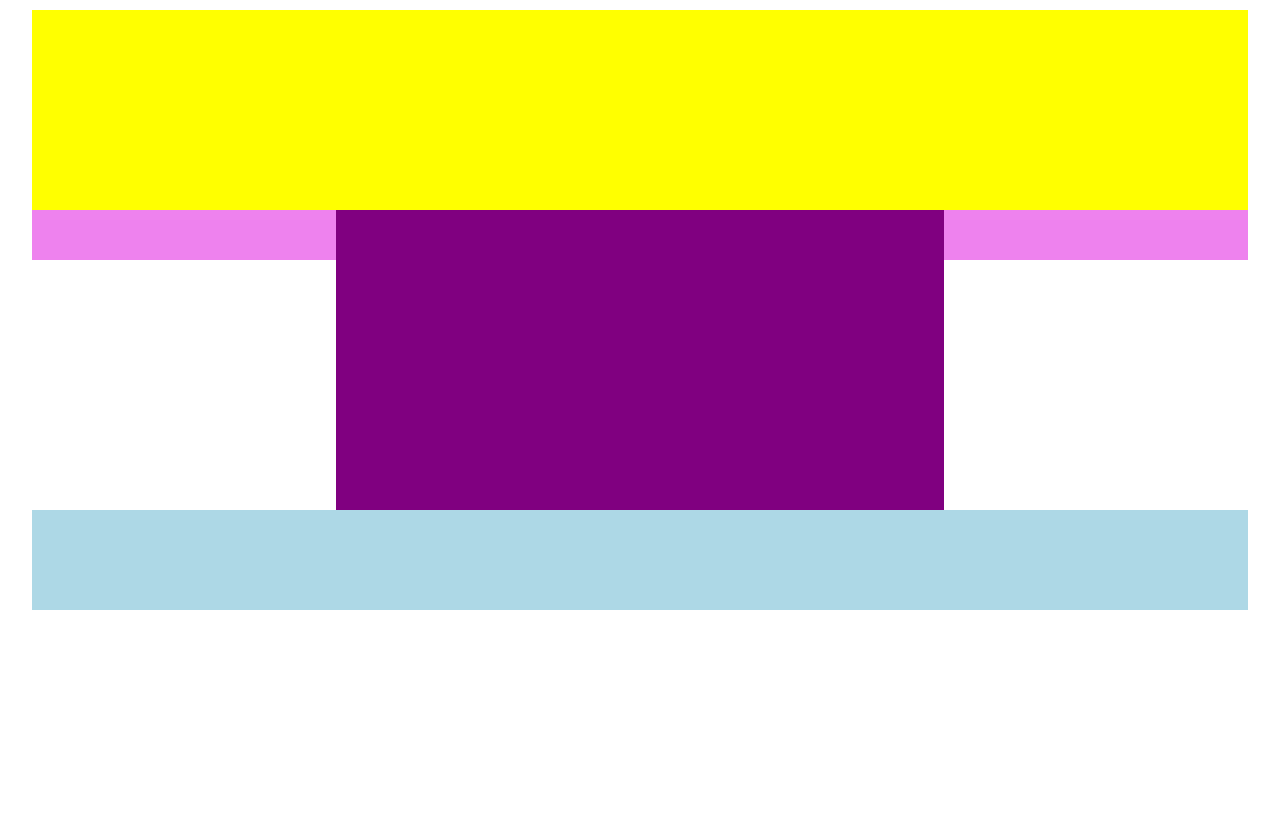
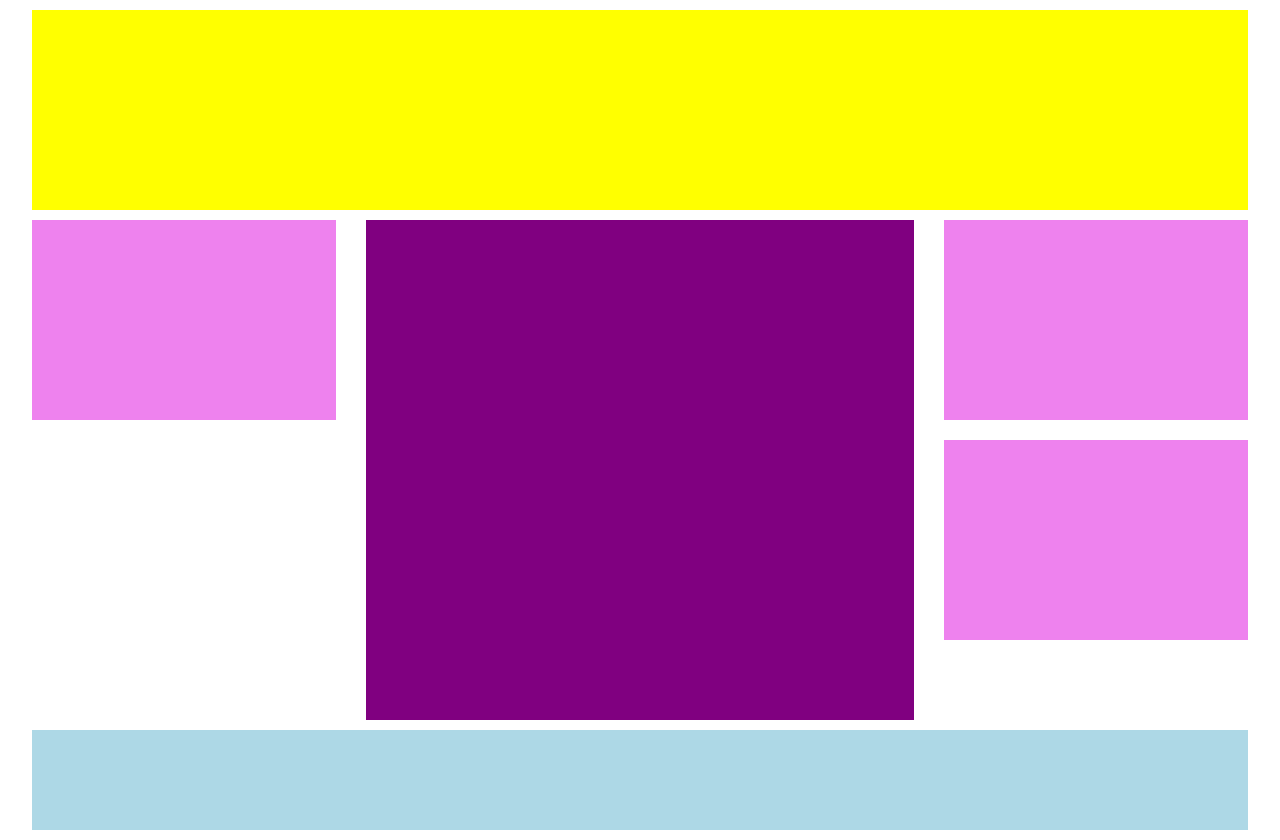
Before and after one commit to annarosalen/htmlcss-struttura-wp, a plain HTML site: page index.html in a window 1280 px wide. Before the commit the page ends 800 px from the top, so only its background shows below. Drawn offline with Linux system fonts and the light colour scheme.

Commit message:
struttura definitiva

```diff
--- a/css/style.css
+++ b/css/style.css
@@ -10,12 +10,14 @@
   margin: 10px auto;
 }
 
+
 /* fine generale */
 
 /* intestazione */
 
 header {
   background-color: yellow;
+  margin-bottom: 10px;
 
   /* debug */
   height: 200px;
@@ -30,17 +32,24 @@ main::after {
   clear: both;
 }
 aside{
-  background-color: violet;
+  /* background-color: violet; */
   width: 25%;
-  height: 50px;
   float: left;
 }
 
 section{
   background-color: purple;
-  width: 50%;
-  height: 300px;
+  width: 45%;
+  height: 500px;
   float: left;
+  margin-left: 2.5%;
+  margin-right: 2.5%;
+}
+
+aside > div {
+  background-color: violet;
+  height: 200px;
+  margin-bottom: 20px;
 }
 
 /* fine parte principale */
@@ -49,6 +58,7 @@ section{
 
 footer {
   background-color: lightblue;
+  margin-top: 10px;
 
   /* debug */
   height: 100px;
--- a/index.html
+++ b/index.html
@@ -23,6 +23,10 @@
         <!-- lato sinistro -->
 
         <aside>
+
+          <div >
+
+          </div>
 
         </aside>
 
@@ -54,6 +58,8 @@
 
       </main>
 
+      <!-- footer -->
+
       <footer>
 
       </footer>
```
